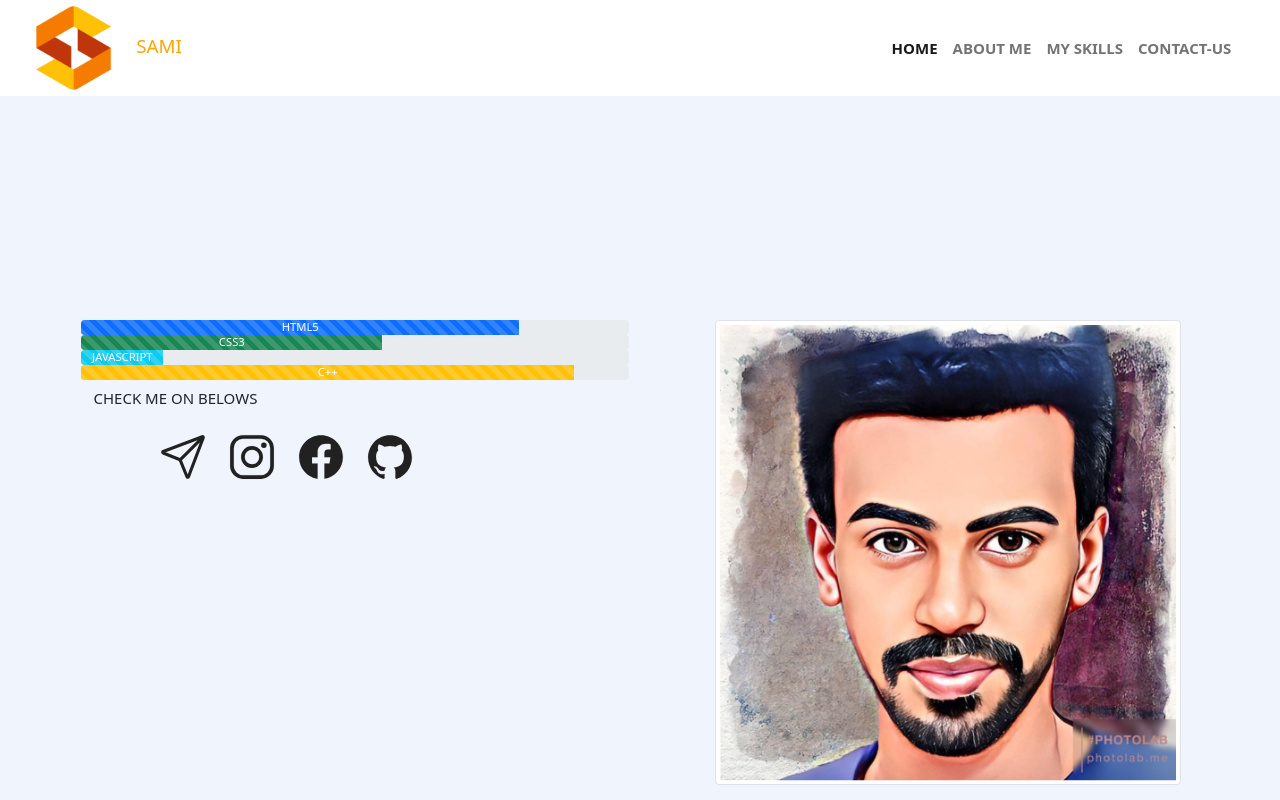
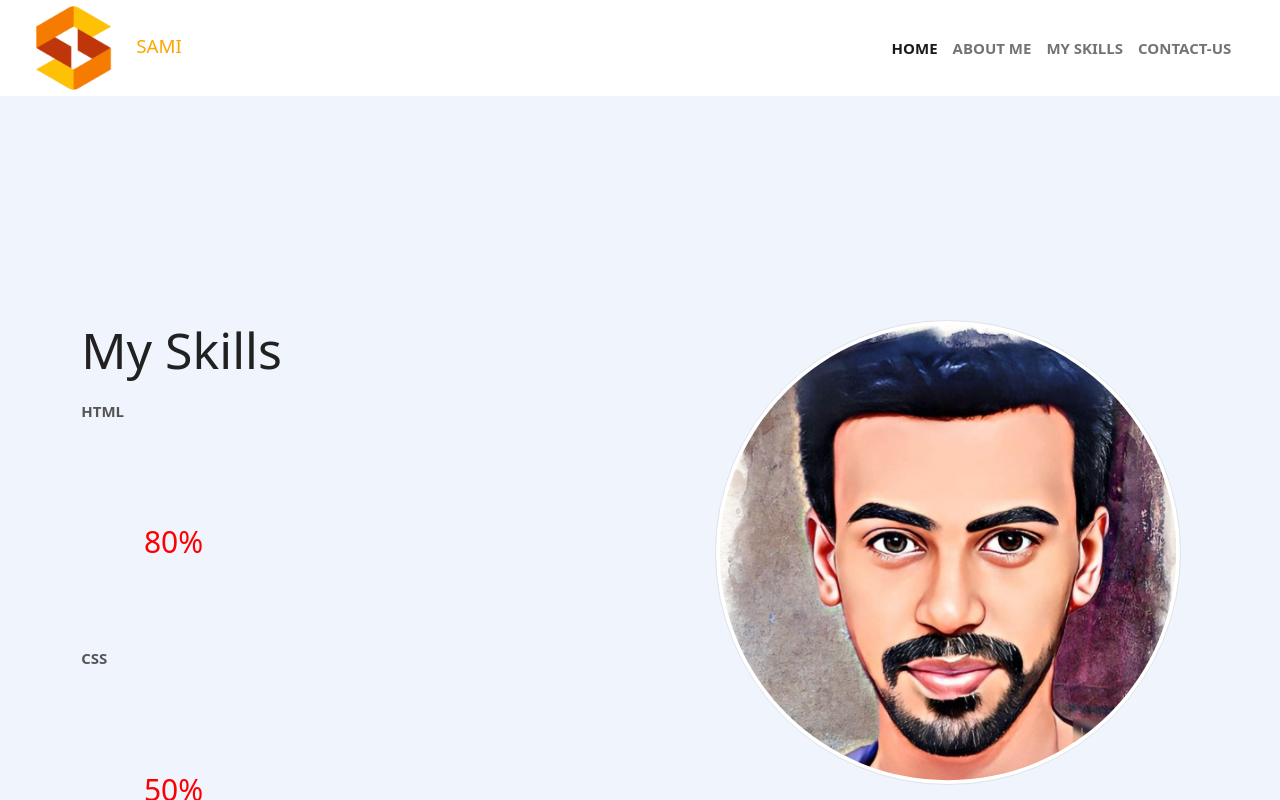
Before and after one commit to Samuelbahiru/responsive-personal, a plain HTML site: page myskils.html in a window 1280 px wide. Drawn offline with nearby package versions, Linux system fonts and the light colour scheme.

Commit message:
Update myskils.html

```diff
--- a/myskils.html
+++ b/myskils.html
@@ -49,28 +49,49 @@
 </header>
 
 <div class="container ">
-<div class="row">
+<div class="row detell">
 
 
 
 
 	<div class="col-sm-6  " >
 
-     <div class="progress ">
-  <div class="progress-bar progress-bar-striped " role="progressbar " style="width: 80%" aria-valuenow="10" aria-valuemin="0" aria-valuemax="100">HTML5</div>
+
+<h1>My Skills</h1>
+
+<p>HTML</p>
+<div class="container">
+  <div class="skills html">80%</div>
 </div>
-<div class="progress">
-  <div class="progress-bar progress-bar-striped bg-success " role="progressbar" style="width: 55%" aria-valuenow="25" aria-valuemin="0" aria-valuemax="100">CSS3</div>
+
+<p>CSS</p>
+<div class="container">
+  <div class="skills css">50%</div>
 </div>
-<div class="progress">
-  <div class="progress-bar progress-bar-striped bg-info " role="progressbar" style="width: 15%" aria-valuenow="50" aria-valuemin="0" aria-valuemax="100"> JAVASCRIPT</div>
+
+<p>JavaScript</p>
+<div class="container">
+  <div class="skills js">15%</div>
 </div>
-<div class="progress">
-  <div class="progress-bar progress-bar-striped bg-warning " role="progressbar" style="width: 90%" aria-valuenow="75" aria-valuemin="0" aria-valuemax="100"> C++</div>
+
+<p>C++</p>
+<div class="container">
+  <div class="skills c">90%</div>
+</div>
+<p>JAVA</p>
+<div class="container">
+  <div class="skills java">80%</div>
+</div>
+<p>Python</p>
+<div class="container">
+  <div class="skills python">50%</div>
 </div>
 
 
-	<a class="btn btn-first btton" href="#social_media"> CHECK ME ON BELOWS</a>
+	<a class="btn btn-first btton position-absolute top-51 start-50 translate-middle" href="#social_media"> CHECK ME ON BELOWS</a>
+	<br>
+	<br>
+	<hr>
 
 	<div class="social" id="social_media">
            <a href="https://t.me/samlove12" target="_blank"><ion-icon name="paper-plane-outline"></ion-icon></a>
@@ -87,7 +108,7 @@
 	<div class="col-sm-6 banner-info">
 
 
-	<img class="img-fluid img man rounded float-end img-thumbnail" src="sami.jpg" alt="this is me :)">
+	<img class="img-fluid img man rounded rounded-circle float-end img-thumbnail" src="sami.jpg" alt="this is me :)">
 
 
 </div>
```
